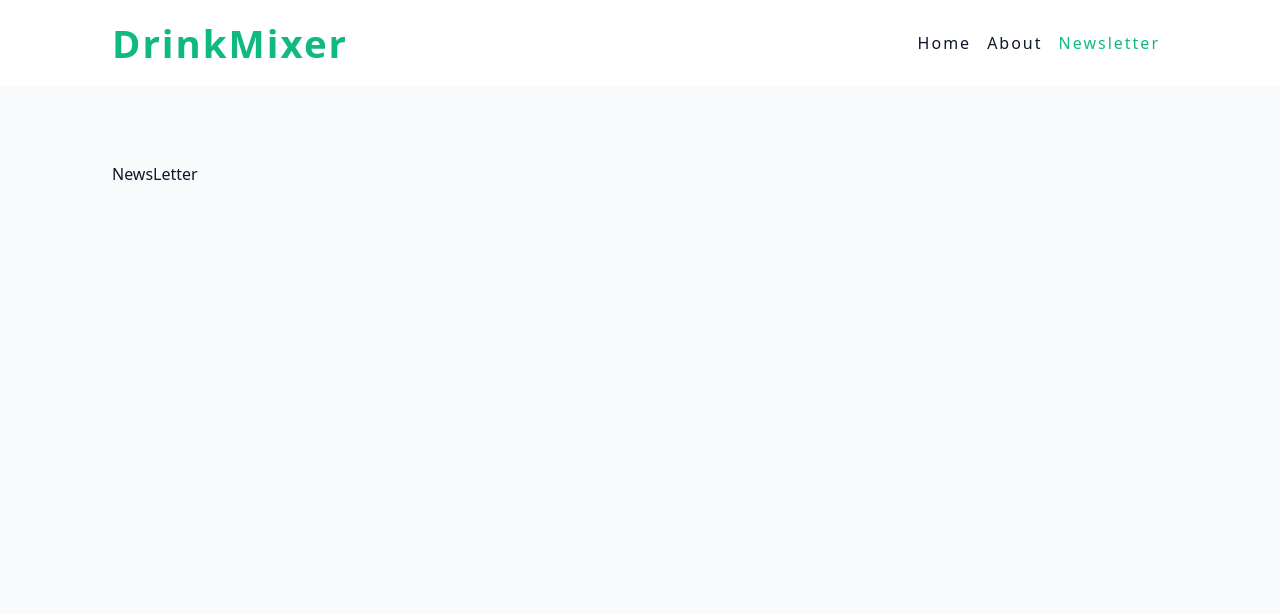
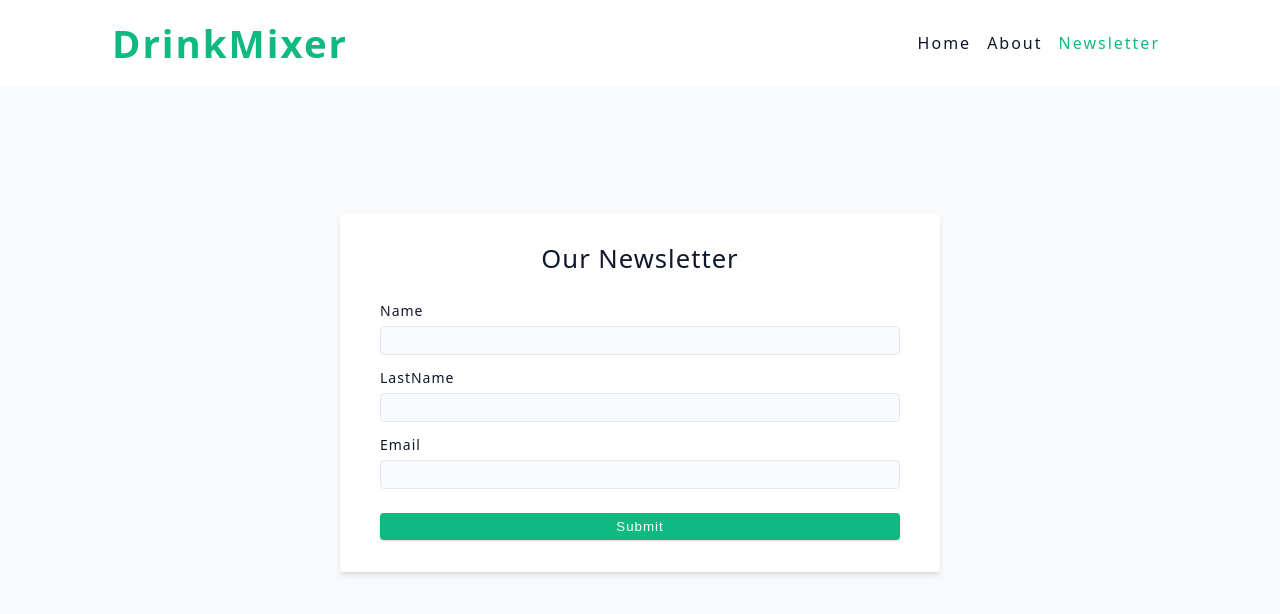
Before and after one commit to season101/DrinkMixer, a React (Vite) app: page /newsletter in a window 1280 px wide. Shown: the top 614 px of the page. Built offline with nearby package versions, Linux system fonts and the light colour scheme.

Commit message:
Added Newsletter form and Action API

```diff
--- a/src/App.jsx
+++ b/src/App.jsx
@@ -11,6 +11,7 @@ import {
 
 import { loader as landingLoader } from './pages/Landing';
 import { loader as singleCocktailLoader } from './pages/Cocktail';
+import { action as newsLetterAction } from './pages/NewsLetter';
 
 const router = createBrowserRouter([
   {
@@ -33,6 +34,7 @@ const router = createBrowserRouter([
       {
         path: 'newsletter',
         element: <NewsLetter />,
+        action: newsLetterAction,
       },
       {
         path: 'about',
--- a/src/main.jsx
+++ b/src/main.jsx
@@ -1,11 +1,13 @@
 import React from 'react';
 import ReactDOM from 'react-dom/client';
 import App from './App';
-
+import 'react-toastify/dist/ReactToastify.css';
 import './index.css';
+import { ToastContainer } from 'react-toastify';
 
 ReactDOM.createRoot(document.getElementById('root')).render(
   <React.StrictMode>
+    <ToastContainer position="top-center" autoClose={2000} />
     <App />
   </React.StrictMode>
 );
--- a/src/pages/NewsLetter.jsx
+++ b/src/pages/NewsLetter.jsx
@@ -1,7 +1,71 @@
 import React from 'react';
+import { toast } from 'react-toastify';
+import { Form, redirect } from 'react-router-dom';
+import axios from 'axios';
+
+const newsletterUrl = 'https://www.course-api.com/cocktails-newsletter';
+export const action = async ({ request }) => {
+  const formData = await request.formData();
+  const data = Object.fromEntries(formData);
+  const response = await axios.post(newsletterUrl, data);
+  toast.success(response.data.msg);
+  return redirect('/');
+};
 
 const NewsLetter = () => {
-  return <div>NewsLetter</div>;
+  return (
+    <Form className="form" method="POST">
+      <h4 style={{ textAlign: 'center', marginBottom: '2rem' }}>
+        Our Newsletter
+      </h4>
+      {/* name */}
+      <div className="form-row">
+        <label htmlFor="name" className="form-label">
+          name
+        </label>
+        <input
+          type="text"
+          name="name"
+          id="name"
+          className="form-input"
+          required
+        />
+      </div>
+      {/* lastname */}
+      <div className="form-row">
+        <label htmlFor="lastName" className="form-label">
+          lastName
+        </label>
+        <input
+          type="text"
+          name="lastName"
+          id="lastName"
+          className="form-input"
+          required
+        />
+      </div>
+      {/* email */}
+      <div className="form-row">
+        <label htmlFor="email" className="form-label">
+          Email
+        </label>
+        <input
+          type="email"
+          name="email"
+          id="email"
+          className="form-input"
+          required
+        />
+      </div>
+      <button
+        type="submit"
+        className="btn btn-block"
+        style={{ marginTop: '0.5rem' }}
+      >
+        submit
+      </button>
+    </Form>
+  );
 };
 
 export default NewsLetter;
```
